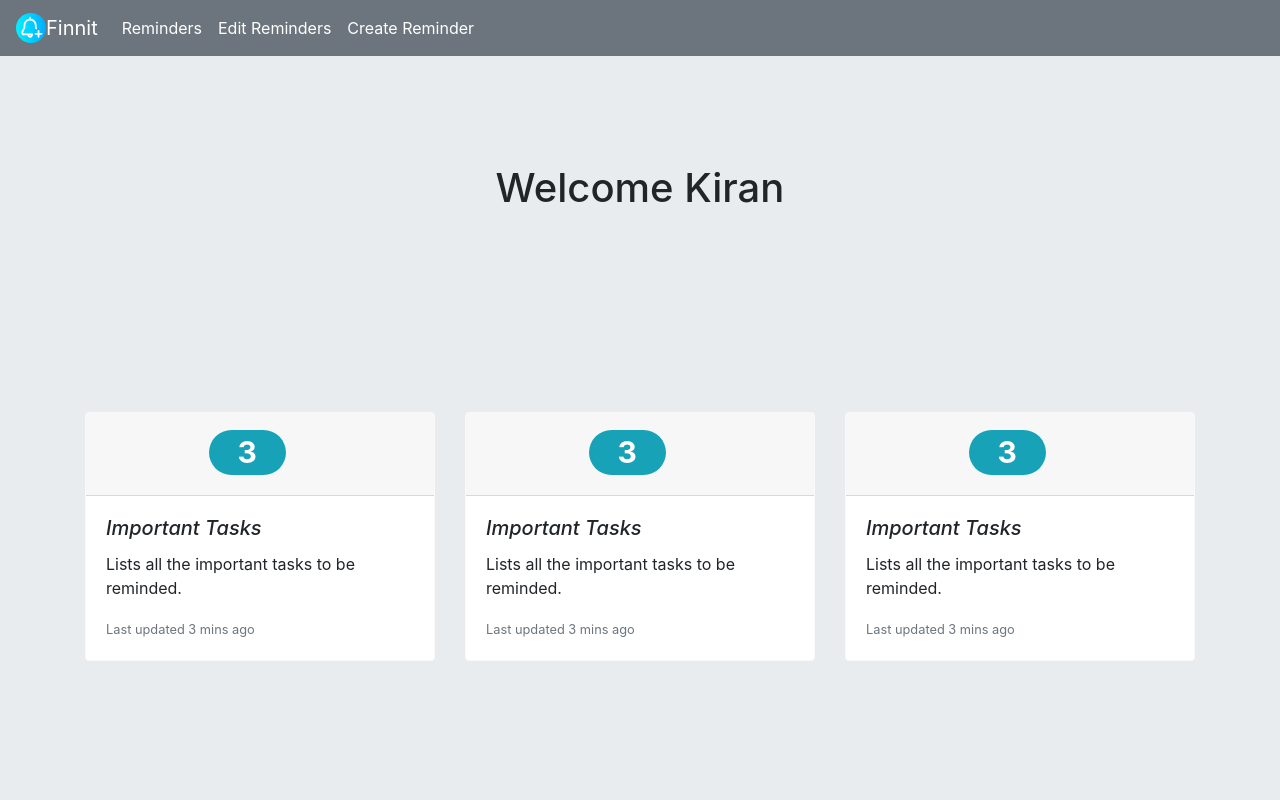
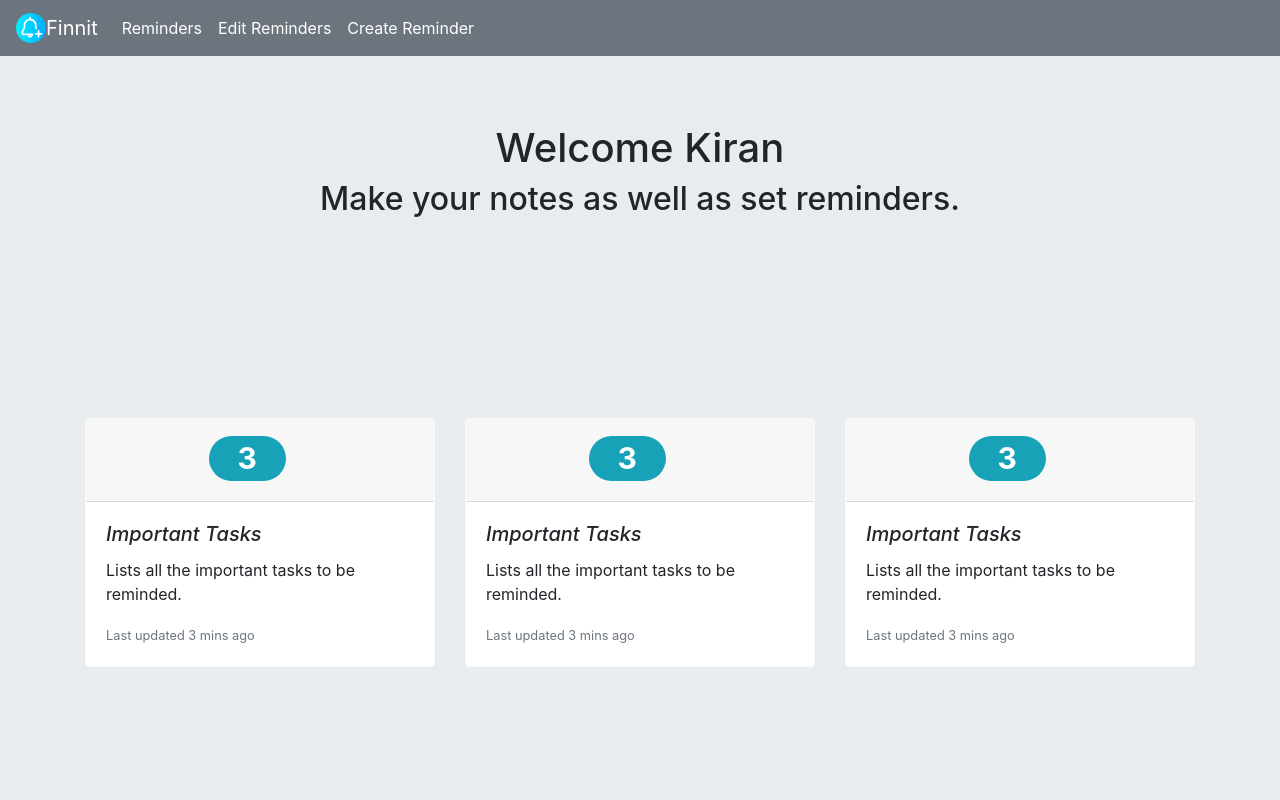
Before and after one commit to kiran-a-commit/reminder, a React (Create React App) app in the folder client/react-app/: page /home in a window 1280 px wide. Shown: the top 800 px of the page. Built offline with nearby package versions, Linux system fonts and the light colour scheme.

Commit message:
Small Text to home page.

```diff
--- a/client/react-app/src/components/home.component.js
+++ b/client/react-app/src/components/home.component.js
@@ -31,7 +31,8 @@ function Home () {
   <div class="jumbotron d-flex align-items-center">
   <div class="container">
       <div>
-      <h1 class="text-center" style={{paddingTop: "100px"}}>Welcome Kiran</h1>
+      <h1 class="text-center" style={{paddingTop: "60px"}}>Welcome Kiran</h1>
+      <h2 class="text-center">Make your notes as well as set reminders.</h2>
   <div class="card-deck" style={cardStyle}>
     <div class="card border-light mb-3 w-50">
     <div class="card-header">
```
